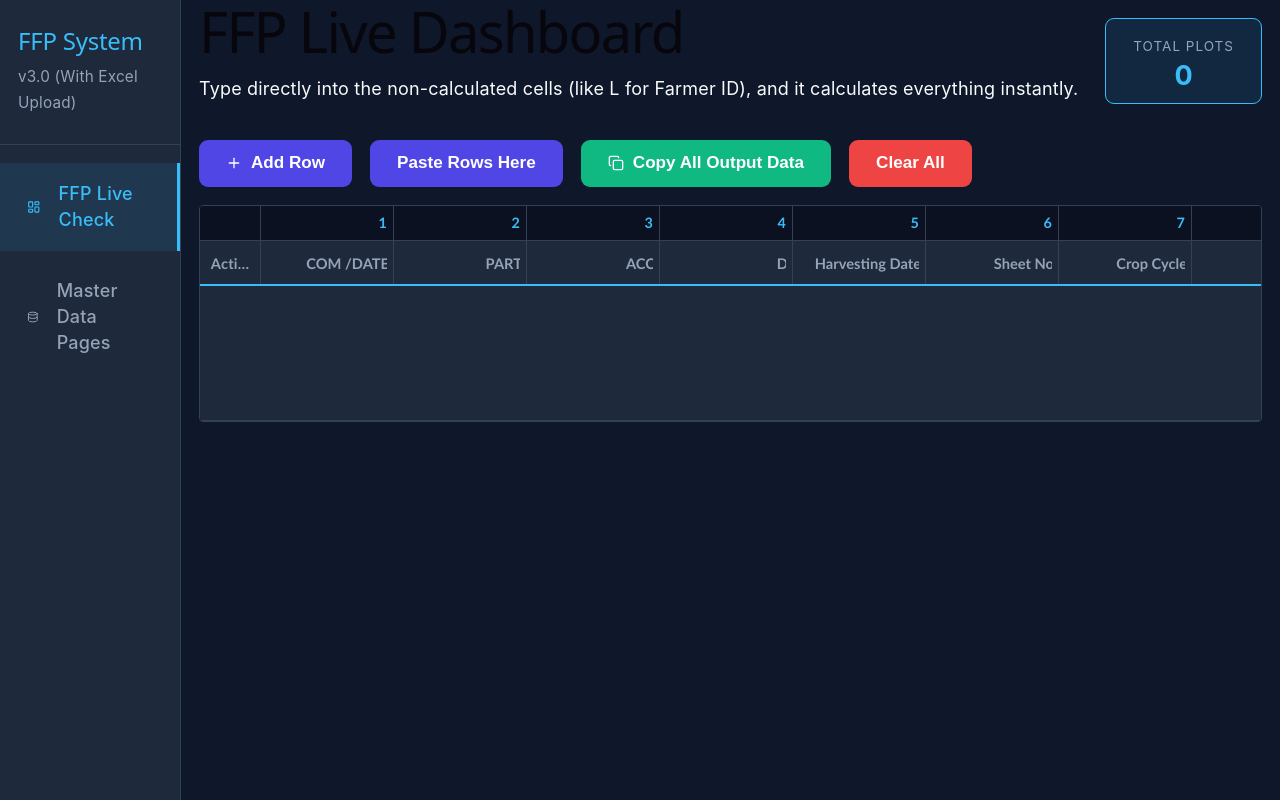
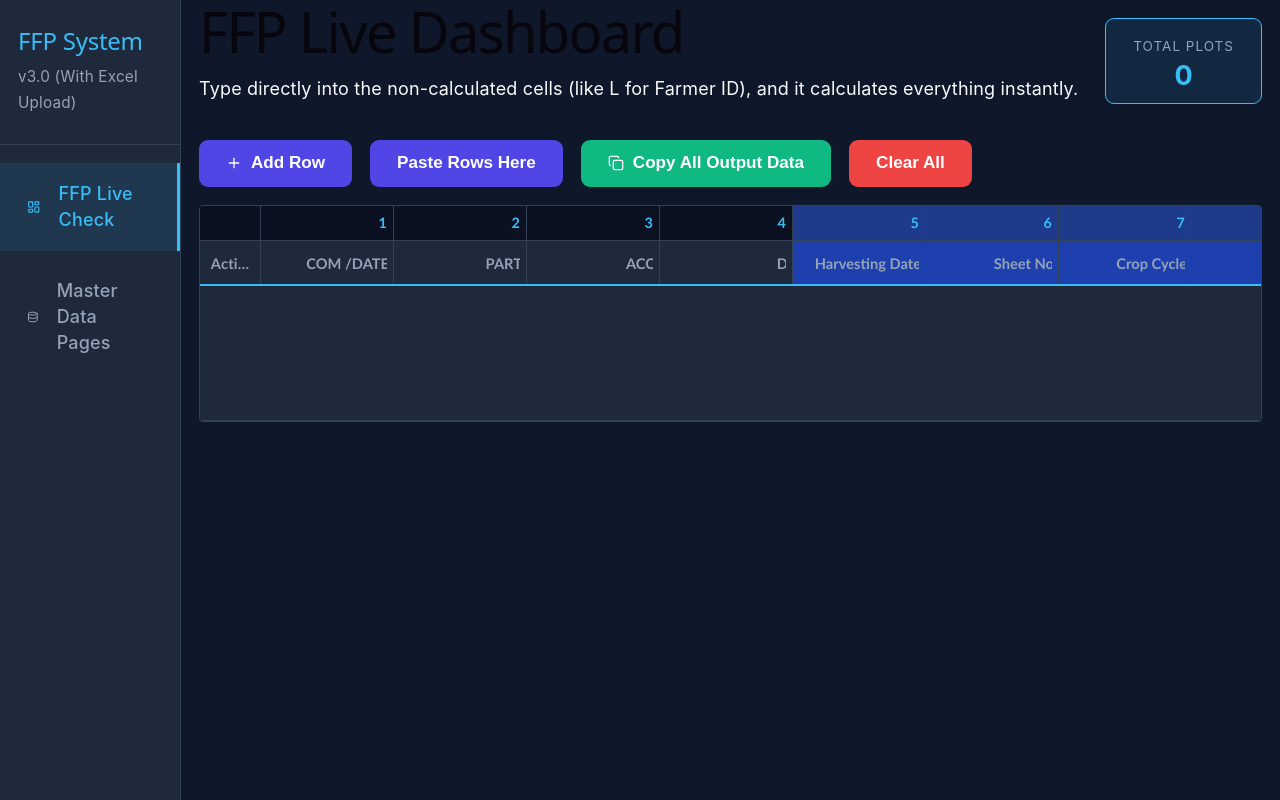
Before and after one commit to Chamod70/FFP_CHECK, a React (Vite) app: page /ffp in a window 1280 px wide. Built offline with nearby package versions, Linux system fonts and the light colour scheme.

Commit message:
Fix column 8 date comparison logic and add distinct header colors for columns 5-38

```diff
--- a/src/ffp-logic.js
+++ b/src/ffp-logic.js
@@ -203,7 +203,14 @@ export const evaluateRow = (row, sheets) => {
   // Calculation for H (index 7): IF(D=E, "", "H/WRONG")
   let valD = String(r[3]).trim();
   let valE = String(r[4]).trim();
-  r[7] = manual[7] !== "" ? manual[7] : (valD === valE ? "" : "H/WRONG");
+  let dateD = toYYYYMMDD(r[3]);
+  let dateE = toYYYYMMDD(r[4]);
+
+  if (dateD !== null && dateE !== null) {
+    r[7] = manual[7] !== "" ? manual[7] : (dateD === dateE ? "" : "H/WRONG");
+  } else {
+    r[7] = manual[7] !== "" ? manual[7] : (valD === valE ? "" : "H/WRONG");
+  }
 
   r[12] = manual[12] !== "" ? manual[12] : (vlookup(L, mast, 0, 1)); // M
   r[13] = manual[13] !== "" ? manual[13] : (vlookup(L, mast, 0, 7)); // N
--- a/src/pages/FFPPage.jsx
+++ b/src/pages/FFPPage.jsx
@@ -373,7 +373,7 @@ function FFPPage() {
                       verticalAlign: columnVerticalAlignments && columnVerticalAlignments[i] ? columnVerticalAlignments[i] : 'bottom',
                       fontSize: '0.8rem',
                       color: selectedCol === i ? '#fff' : 'var(--accent)',
-                      background: selectedCol === i ? 'rgba(56, 189, 248, 0.2)' : '#0b1120',
+                      background: selectedCol === i ? 'rgba(56, 189, 248, 0.2)' : (i >= 4 && i <= 37 ? '#1e3a8a' : '#0b1120'),
                       top: 0,
                       position: 'sticky',
                       zIndex: 40,
@@ -414,7 +414,7 @@ function FFPPage() {
                           textAlign: columnAlignments && columnAlignments[i] ? columnAlignments[i] : 'right',
                           verticalAlign: columnVerticalAlignments && columnVerticalAlignments[i] ? columnVerticalAlignments[i] : 'bottom',
                           paddingRight: '6px',
-                          background: selectedCol === i ? 'rgba(56, 189, 248, 0.1)' : '#1e293b',
+                          background: selectedCol === i ? 'rgba(56, 189, 248, 0.1)' : (i >= 4 && i <= 37 ? '#1e40af' : '#1e293b'),
                           cursor: 'pointer',
                           borderBottom: '2px solid var(--accent)'
                         }}
```
